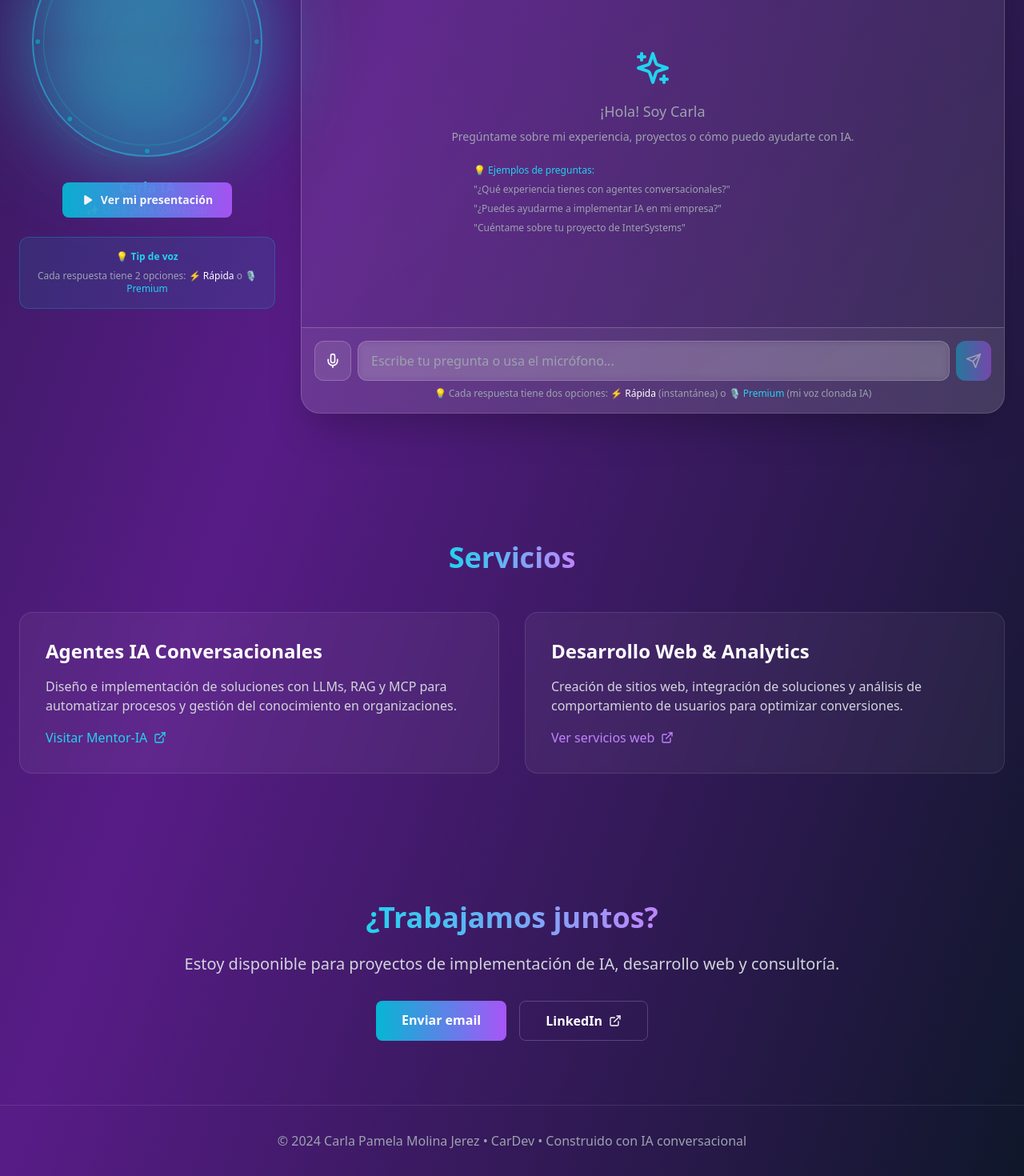
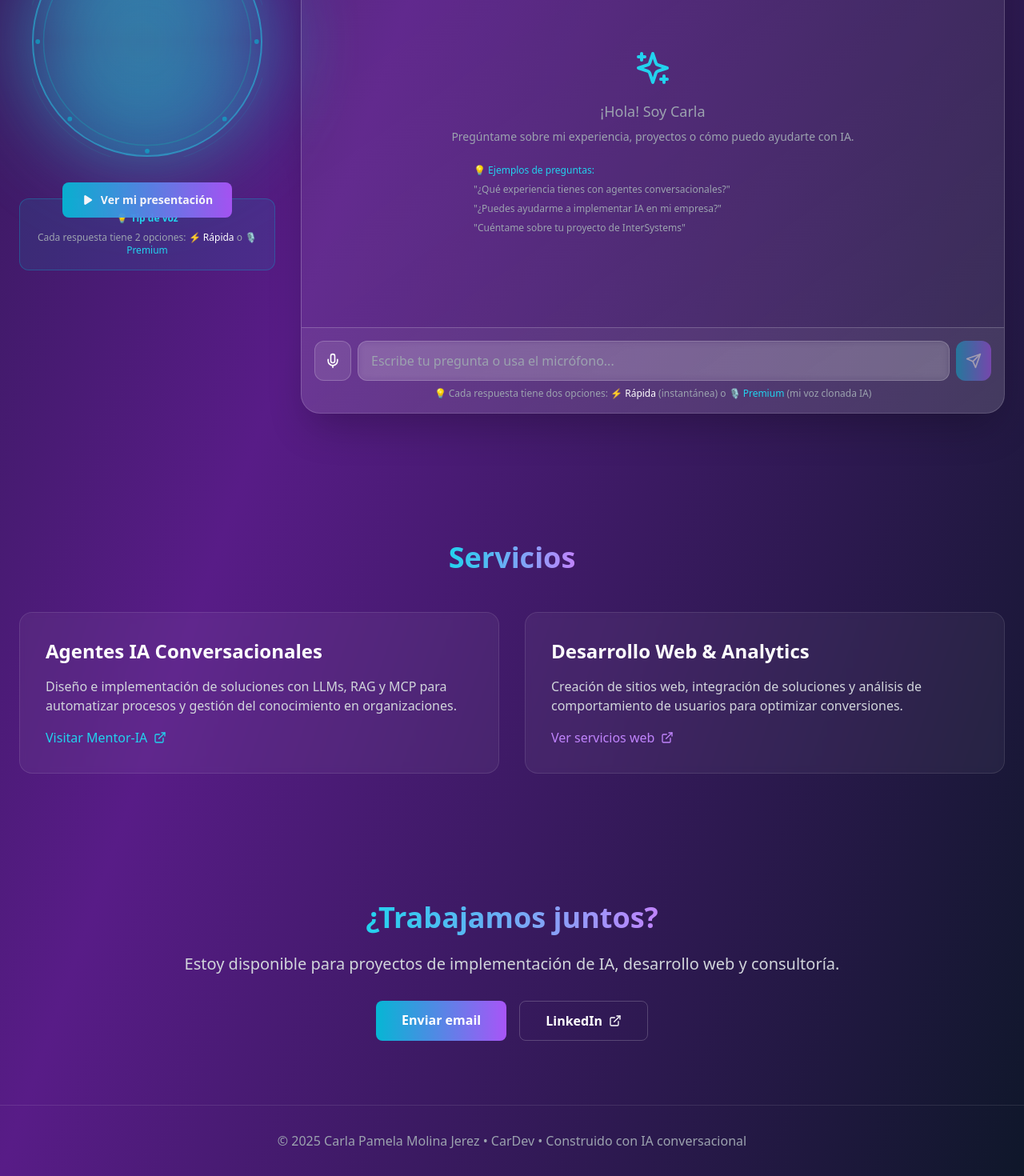
Before and after one commit to cmolinajerez/cardev-portafolio, a React (Vite) app: page / in a window 1280 px wide. Shown: the part 2211-3681 px from the top of the page at 80% size. Built offline with nearby package versions, Linux system fonts and the light colour scheme; grey boxes are pictures that could not be loaded; the HTML template or start-up script is replaced by a standard one.

Commit message:
Eliminación de letras que quedan bajo botón ver presentación

```diff
--- a/src/App.jsx
+++ b/src/App.jsx
@@ -705,13 +705,13 @@ Responde de forma conversacional y estratégica:`
           <div className="flex flex-col items-center gap-6">
             <HolographicAvatar size="large" isThinking={isLoading} isTalking={isSpeaking} />
             <div className="text-center">
-              <p className="text-cyan-400 font-semibold text-lg mb-1">Carla IA</p>
+              <p className="text-cyan-400 font-semibold text-lg mb-1"></p>
               <p className="text-gray-400 text-sm">
                 {isLoading && '💭 Pensando...'}
                 {isSpeaking && !isGeneratingAudio && '🔊 Reproduciendo...'}
                 {isGeneratingAudio && '🎵 Generando voz clonada...'}
                 {isListening && '🎤 Escuchando...'}
-                {!isLoading && !isSpeaking && !isListening && !isGeneratingAudio && '✨ Lista para conversar'}
+                {!isLoading && !isSpeaking && !isListening && !isGeneratingAudio && ''}
               </p>
             </div>
             <div className="bg-cyan-500/10 border border-cyan-500/30 rounded-xl p-4 text-xs text-gray-400 w-full">
@@ -961,7 +961,7 @@ Responde de forma conversacional y estratégica:`
       </section>
 
       <footer className="relative z-10 px-6 py-8 border-t border-white/10 text-center text-gray-400">
-        <p>© 2024 Carla Pamela Molina Jerez • CarDev • Construido con IA conversacional</p>
+        <p>© 2025 Carla Pamela Molina Jerez • CarDev • Construido con IA conversacional</p>
       </footer>
 
       <style jsx>{`
```
